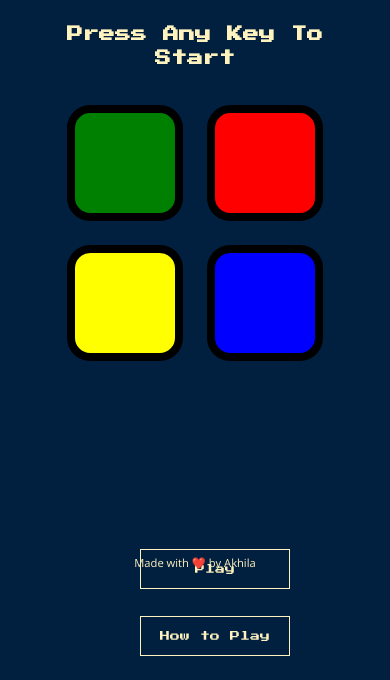
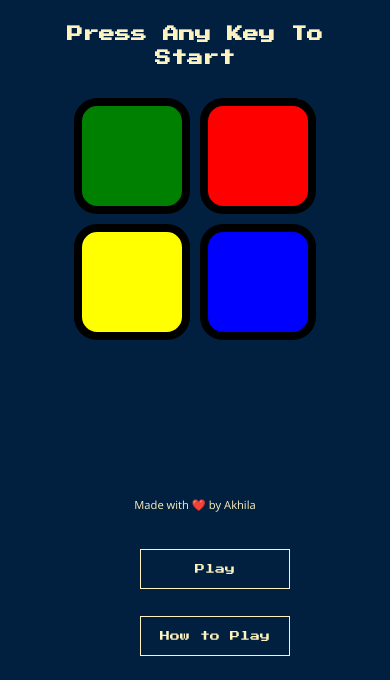
Before and after one commit to Akhila-C-R/The-Simon-Game, a plain HTML site: page index.html in a window 390 px wide. Drawn offline with nearby package versions, Linux system fonts and the light colour scheme.

Commit message:
Updated styles.css

```diff
--- a/styles.css
+++ b/styles.css
@@ -14,7 +14,7 @@ body
 }
 .btn
 {
-    margin: 20px;
+    margin: 15px;
     display: inline-block;
     height: 180px;
     width: 180px;
@@ -125,7 +125,7 @@ footer
     }
     .btn
     {
-        margin: 10px;
+        margin: 3px;
         display: inline-block;
         height: 100px;
         width: 100px;
@@ -174,7 +174,7 @@ footer
     footer
     {
         position: relative;
-        top:180px;
+        top:150px;
         font-size: 0.7rem;
         font-family: 'Open Sans', sans-serif;
     }
```
